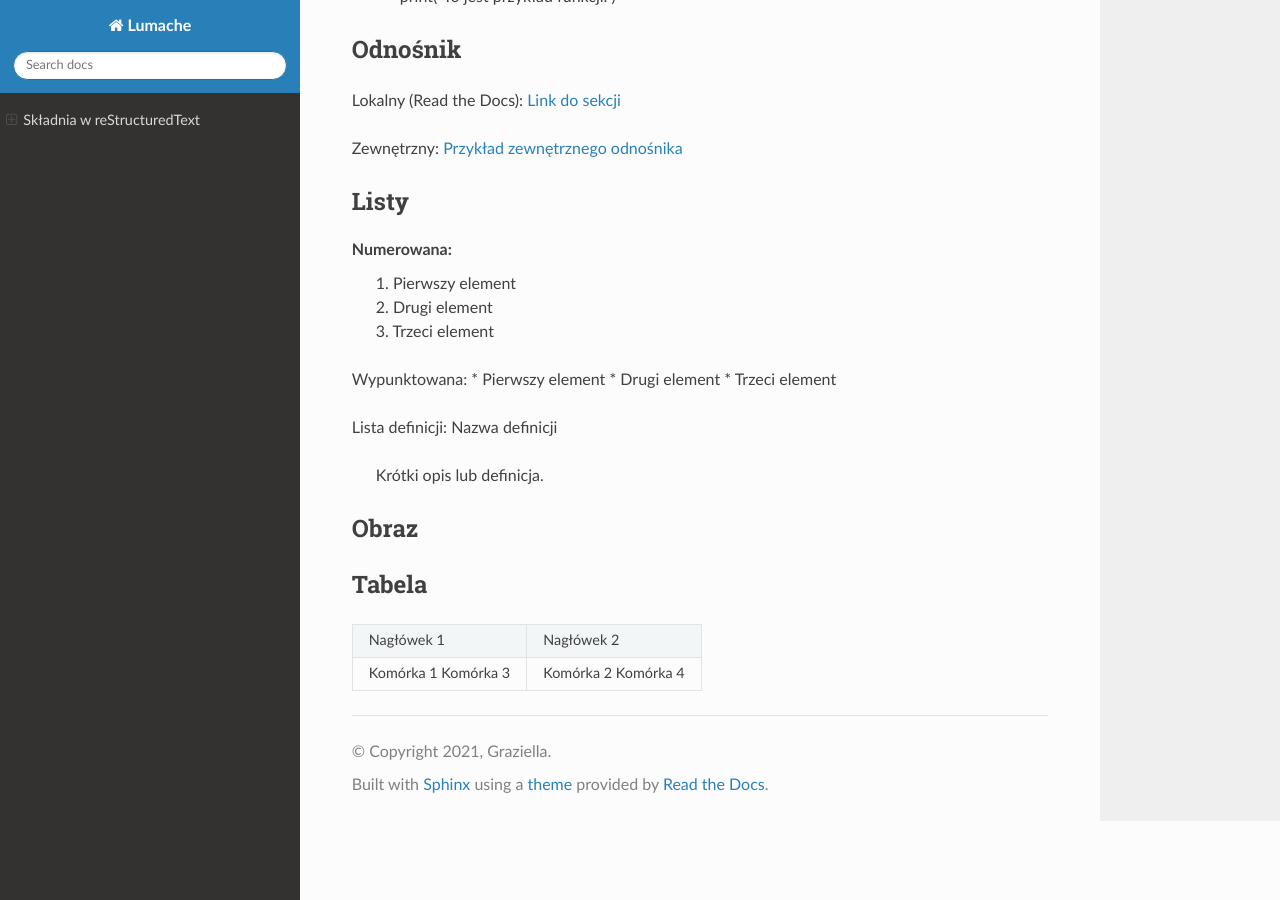
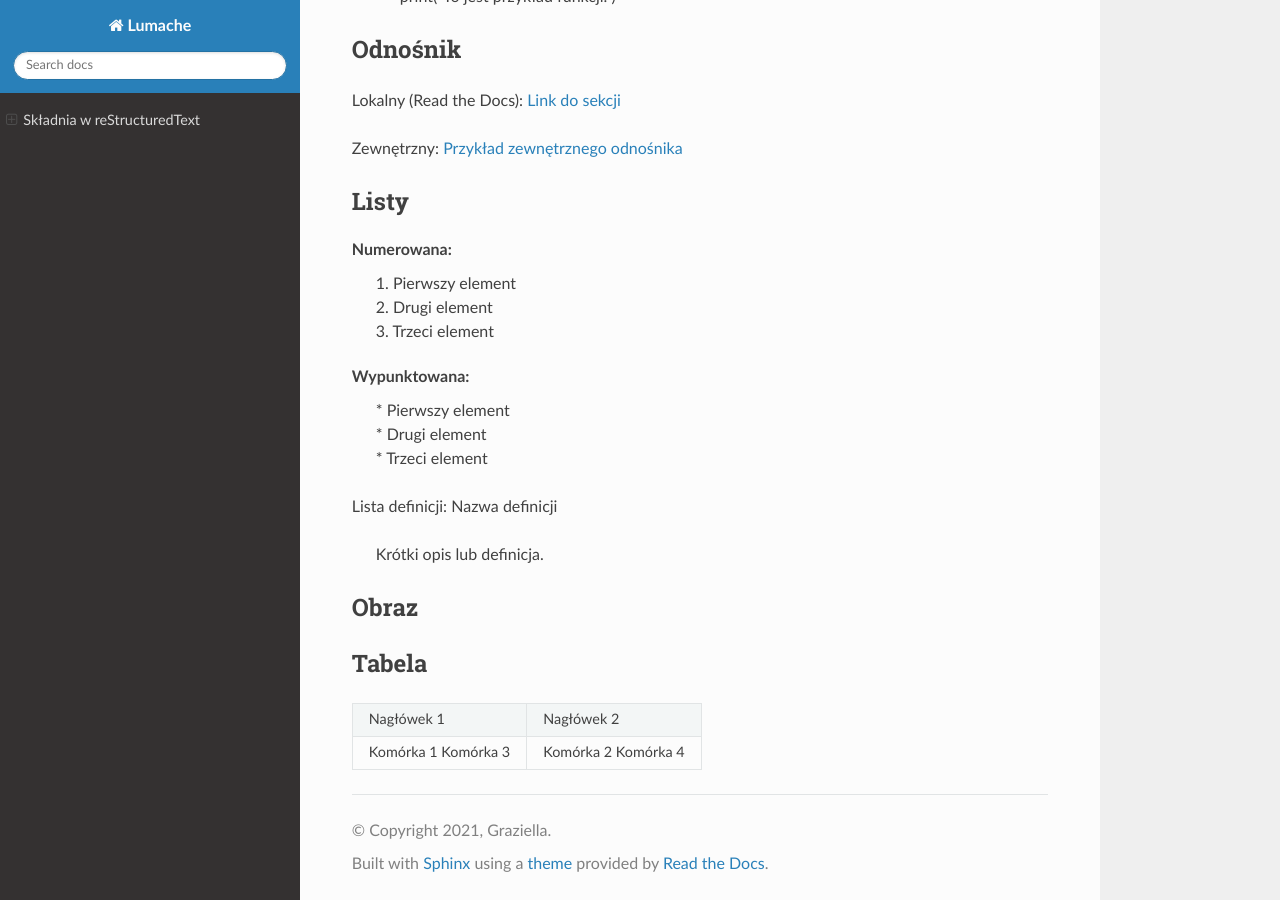
Before and after one commit to OskarCZSE/zse-4tpoc-rtd, a Sphinx documentation site: the page built from docs/source/index.rst, in a window 1280 px wide and 900 px high, scrolled down 983 px. Built offline with Sphinx 7.4.7 and the Read the Docs theme 3.1.0, drawn with Linux system fonts in a browser that asks for light colours.

```diff
--- a/docs/source/index.rst
+++ b/docs/source/index.rst
@@ -64,9 +64,9 @@ Numerowana:
  | 3. Trzeci element
 
 Wypunktowana:
-* Pierwszy element
-* Drugi element
-* Trzeci element
+ | * Pierwszy element
+ | * Drugi element
+ | * Trzeci element
 
 Lista definicji:
 Nazwa definicji
```
